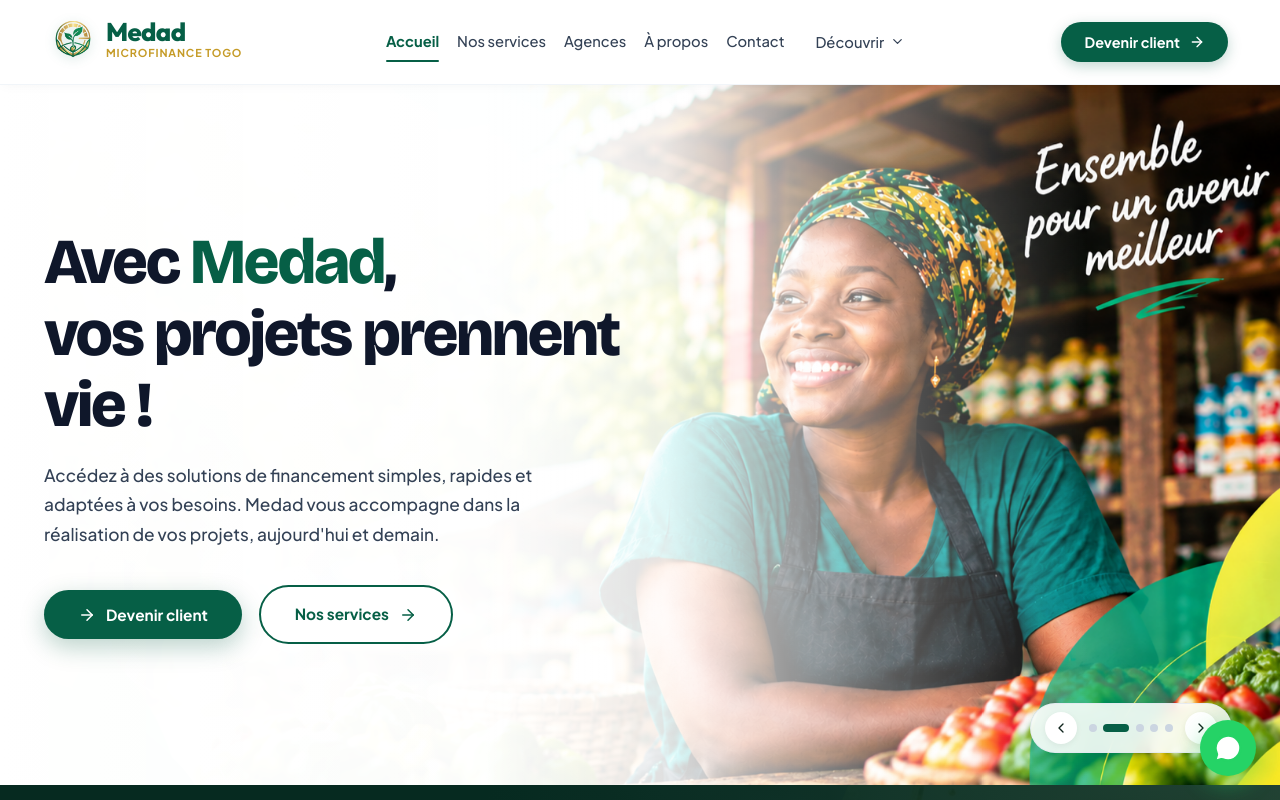
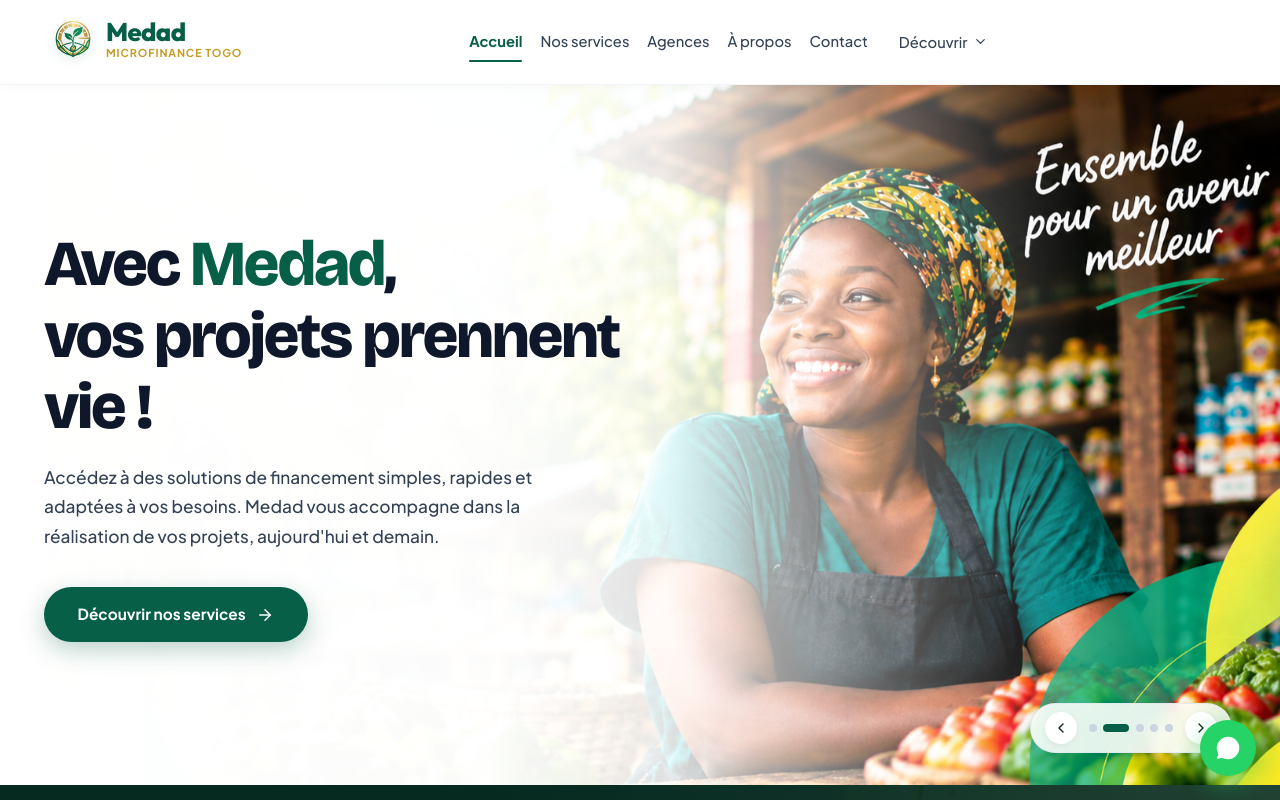
Before and after one commit to seo-ben/medad, a React (Vite) app: page / in a window 1280 px wide. Shown: the top 800 px of the page. Built offline with nearby package versions, Linux system fonts and the light colour scheme.

Commit message:
fix: suppression du bouton 'Devenir client' dans toute l'application

```diff
--- a/src/components/Hero.tsx
+++ b/src/components/Hero.tsx
@@ -40,7 +40,7 @@
   }
 ];
 
-export const Hero: React.FC<HeroProps> = ({ onOpenPreApproval }) => {
+export const Hero: React.FC<HeroProps> = ({ onOpenPreApproval: _onOpenPreApproval }) => {
   const [currentSlide, setCurrentSlide] = useState(0);
   const [isPaused, setIsPaused] = useState(false);
   const [touchStartX, setTouchStartX] = useState<number | null>(null);
@@ -386,22 +386,13 @@
             Accédez à des solutions de financement simples, rapides et adaptées à vos besoins. Medad vous accompagne dans la réalisation de vos projets, aujourd'hui et demain.
           </p>
 
-          {/* Boutons d'Action */}
+          {/* Bouton d'Action */}
           <div className="hero-actions">
-            <button
-              type="button"
-              onClick={() => onOpenPreApproval()}
+            <a
+              href="#produits"
               className="hero-btn hero-btn-primary"
             >
-              <ArrowRight size={18} />
-              <span>Devenir client</span>
-            </button>
-
-            <a
-              href="#produits"
-              className="hero-btn hero-btn-secondary"
-            >
-              <span>Nos services</span>
+              <span>Découvrir nos services</span>
               <ArrowRight size={18} />
             </a>
           </div>
--- a/src/components/Navbar.tsx
+++ b/src/components/Navbar.tsx
@@ -7,7 +7,7 @@
   onOpenPreApproval: () => void;
 }
 
-export const Navbar: React.FC<NavbarProps> = ({ onOpenPreApproval }) => {
+export const Navbar: React.FC<NavbarProps> = ({ onOpenPreApproval: _onOpenPreApproval }) => {
   const [mobileMenuOpen, setMobileMenuOpen] = useState(false);
   const [dropdownOpen, setDropdownOpen] = useState(false);
   const [activeLink, setActiveLink] = useState<string>('accueil');
@@ -252,43 +252,8 @@
           </div>
         </nav>
 
-        {/* Boutons d'Action à Droite */}
+        {/* Toggle Menu Mobile */}
         <div style={{ display: 'flex', alignItems: 'center', gap: '0.75rem', flexShrink: 0 }}>
-          {/* Bouton Pill « Devenir client → » (Visible uniquement sur Desktop) */}
-          <button
-            type="button"
-            onClick={onOpenPreApproval}
-            className="navbar-cta-btn"
-            style={{
-              display: 'inline-flex',
-              alignItems: 'center',
-              gap: '0.55rem',
-              padding: '0.7rem 1.45rem',
-              borderRadius: '9999px',
-              background: '#065f46',
-              color: '#ffffff',
-              fontSize: '0.9rem',
-              fontWeight: 700,
-              border: 'none',
-              cursor: 'pointer',
-              boxShadow: '0 4px 14px rgba(6, 95, 70, 0.25)',
-              transition: 'all 0.15s ease',
-              whiteSpace: 'nowrap'
-            }}
-            onMouseEnter={(e) => {
-              e.currentTarget.style.background = '#044e39';
-              e.currentTarget.style.transform = 'translateY(-1px)';
-            }}
-            onMouseLeave={(e) => {
-              e.currentTarget.style.background = '#065f46';
-              e.currentTarget.style.transform = 'translateY(0)';
-            }}
-          >
-            <span>Devenir client</span>
-            <ArrowRight size={16} />
-          </button>
-
-          {/* Toggle Menu Mobile */}
           <button
             type="button"
             onClick={() => setMobileMenuOpen(!mobileMenuOpen)}
@@ -448,11 +413,6 @@
             display: none !important;
           }
         }
-        @media (max-width: 899px) {
-          .navbar-cta-btn {
-            display: none !important;
-          }
-        }
       `}</style>
     </header>
   );
--- a/src/components/Products.tsx
+++ b/src/components/Products.tsx
@@ -478,7 +478,7 @@
                       e.currentTarget.style.outline = 'none';
                     }}
                   >
-                    Devenir client
+                    Faire une demande
                     <span aria-hidden="true" style={{ fontSize: '1.1em', lineHeight: 1 }}>→</span>
                   </button>
 
```
